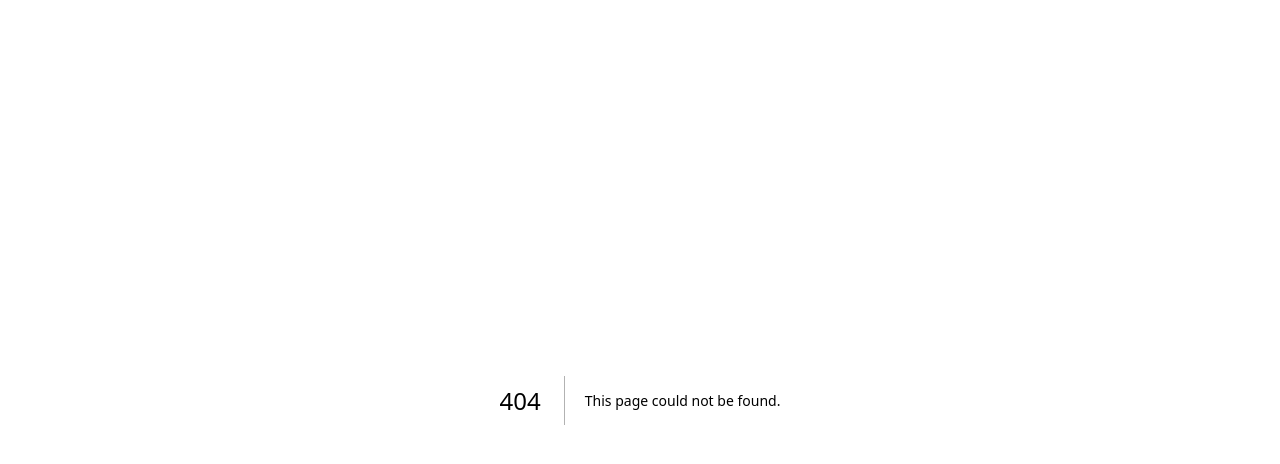
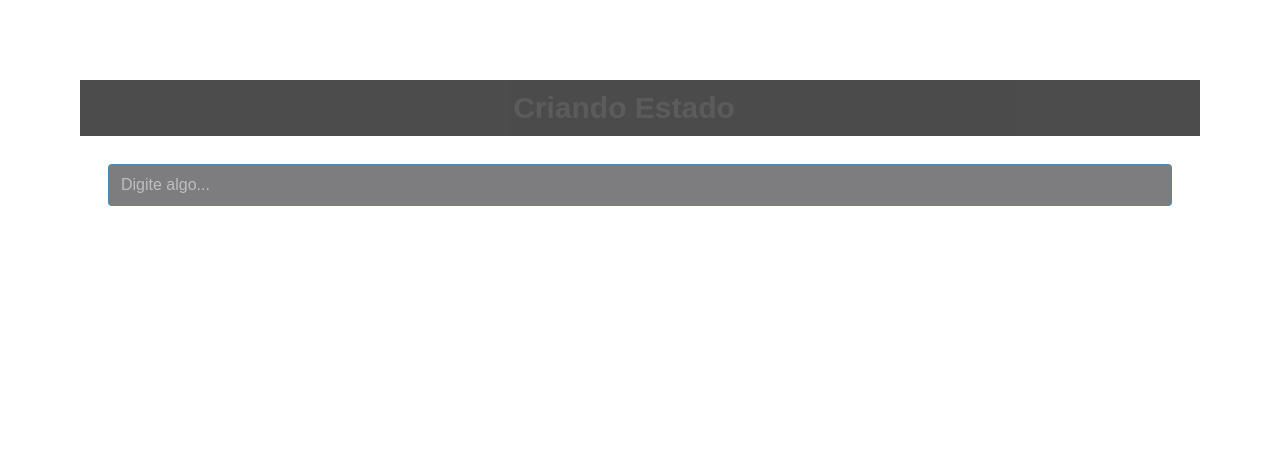
Before and after one commit to thiagotsdelima/reactState, a Next.js app in the folder frontend/: page /revisao/estado in a window 1280 px wide. Before the commit this address had no page. Shown: the top 464 px of the page. Built offline with nearby package versions, Linux system fonts and the light colour scheme.

Commit message:
created page state

```diff
--- a/frontend/src/components/template/Area.tsx
+++ b/frontend/src/components/template/Area.tsx
@@ -1,7 +1,7 @@
 interface AreaProps {
   titulo: string
   sumario?: string
-  children: string
+  children: any
   cor: string
 }
 
--- /dev/null
+++ b/frontend/src/pages/revisao/estado.tsx
@@ -0,0 +1,21 @@
+import Area from '@/components/template/Area'
+import { useState } from 'react'
+
+export default function Estado() {
+  const [texto, setTexto] = useState('')
+
+  return (
+    <div className="p-20">
+      <Area titulo="Criando Estado" cor="sky">
+        <input
+          type="text"
+          value={texto}
+          onChange={(e) => setTexto(e.target.value)}
+          className="w-full border border-sky-500/40 bg-zinc-800/60 rounded px-3 py-2 text-white outline-none focus:border-sky-400 focus:ring-1 focus:ring-sky-400 transition"
+          placeholder="Digite algo..."
+        />
+      </Area>
+      <h1>{texto}</h1>
+    </div>
+  )
+}
```
